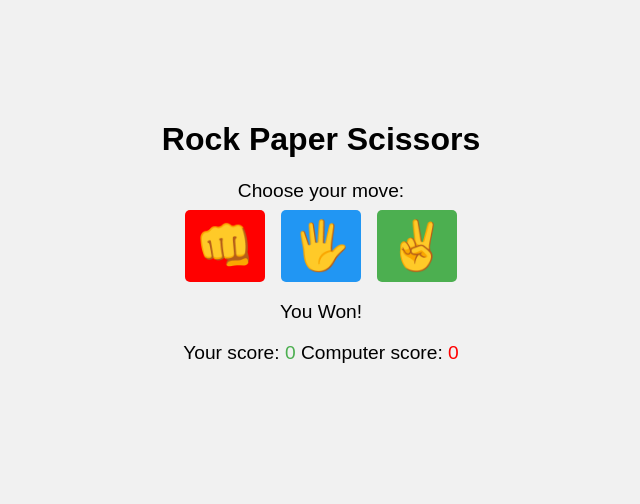
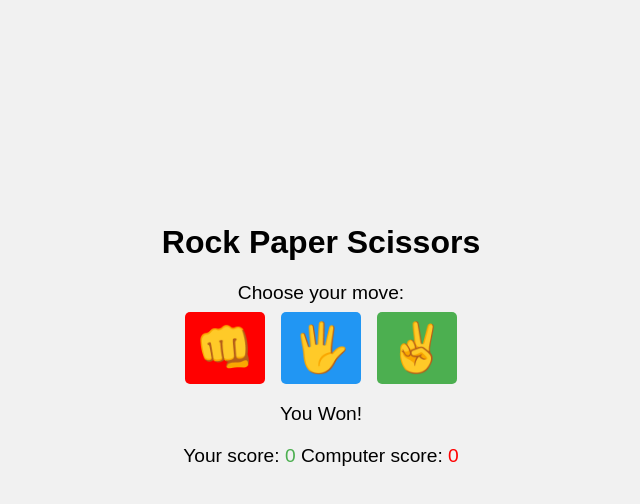
Before and after one commit to DerekDanielson/rockPaperScissorsGame, a plain HTML site: page index.html in a window 1280 px wide. Shown: the whole page, without its empty margins (319-959 px from the left). Drawn offline with Linux system fonts and the light colour scheme.

Commit message:
Added top padding to game div

```diff
--- a/style.css
+++ b/style.css
@@ -3,6 +3,10 @@ body {
     font-family: 'Arial', sans-serif;
     margin: 0;
     padding: 0;
+}
+
+#game {
+    padding-top: 8%;
 }
 
 h1 {
```
